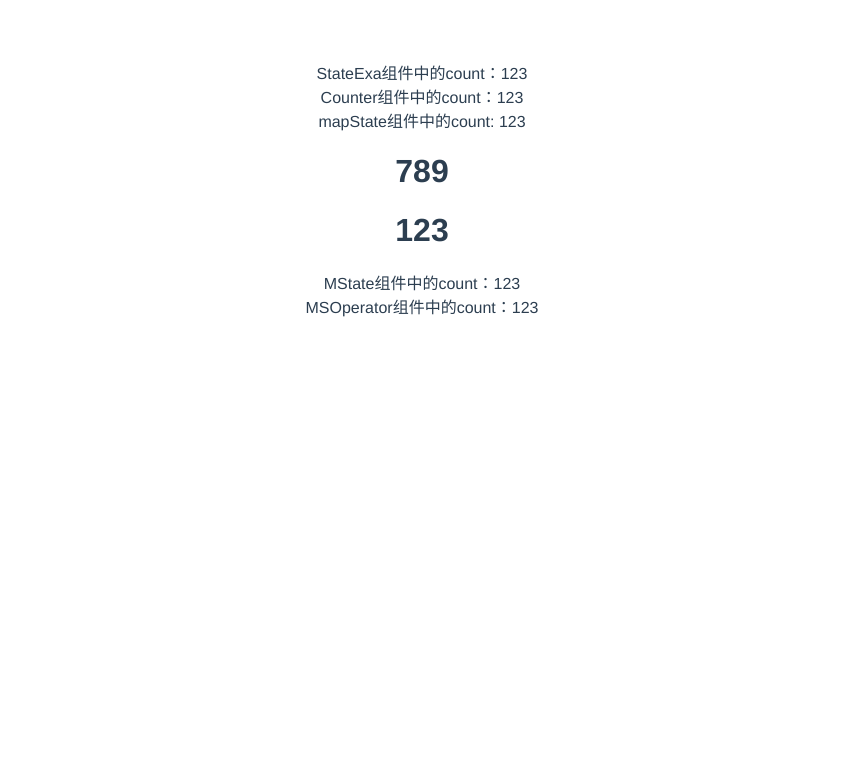
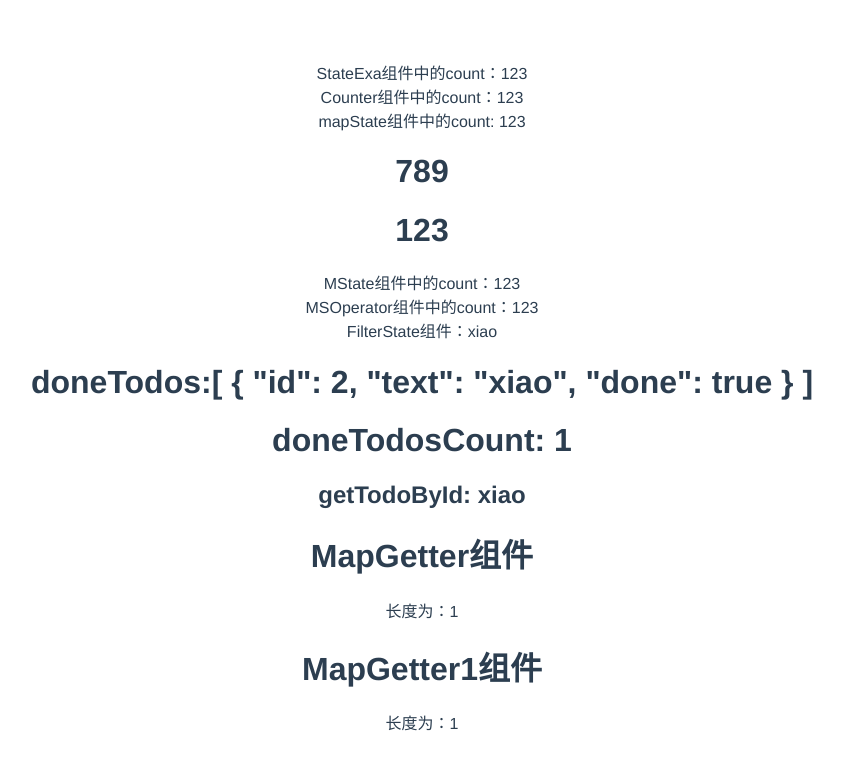
Before and after one commit to bluewater1281/learn-vuex, a Vue app: page / in a window 1280 px wide. Shown: the top 770 px of the page, without its empty margins (218-1061 px from the left). Built offline with nearby package versions, Linux system fonts and the light colour scheme.

Commit message:
学习Getter

```diff
--- a/src/App.vue
+++ b/src/App.vue
@@ -6,16 +6,25 @@
         <MapState />
         <MState />
         <MSOperator />
+        <!--getter-->
+        <FilterState />
+        <MapGetter/>
+        <MapGetter1/>
     </div>
 </template>
 
 <script>
+    /*state*/
     import HelloWorld from './components/state/HelloWorld.vue'
     import StateExa from './components/state/StateExa.vue';
     import Counter from './components/state/Counter.vue';
     import MapState from './components/state/MapState.vue';
     import MState from './components/state/MState.vue';
     import MSOperator from './components/state/MSOperator.vue';
+    /*getter*/
+    import FilterState from './components/getter/FilterState.vue';
+    import MapGetter from './components/getter/MapGetter.vue';
+    import MapGetter1 from './components/getter/MapGetter1.vue';
 
     export default {
         name: 'App',
@@ -25,7 +34,11 @@
             Counter,
             MapState,
             MState,
-            MSOperator
+            MSOperator,
+            //getter
+            FilterState,
+            MapGetter,
+            MapGetter1,
         }
     }
 </script>
--- /dev/null
+++ b/src/components/getter/FilterState.vue
@@ -0,0 +1,25 @@
+<!--FilterState-->
+<template>
+    <div>
+        FilterState组件：{{ doneTodoCount[0].text }}
+        <h1>doneTodos:{{ this.$store.getters.doneTodos }}</h1>
+        <h1>doneTodosCount: {{ this.$store.getters.doneTodosCount }}</h1>
+
+        <h2>getTodoById: {{ this.$store.getters.getTodoById(2)[0].text }}</h2>
+    </div>
+</template>
+
+<script>
+    export default {
+        name: 'FilterState',
+        computed: {
+            doneTodoCount() {
+                return this.$store.state.todos.filter(todo => todo.done);
+            }
+        }
+    }
+</script>
+
+<style>
+
+</style>
--- /dev/null
+++ b/src/components/getter/MapGetter.vue
@@ -0,0 +1,21 @@
+<!--MapGetter-->
+<template>
+    <div>
+        <h1>MapGetter组件</h1>
+        <div>长度为：{{ doneTodosCount }}</div>
+    </div>
+</template>
+
+<script>
+    import { mapGetters } from 'vuex';
+
+    export default {
+        name: 'MapGetter',
+        computed: {
+            ...mapGetters([
+                'doneTodosCount',
+                'anotherGetter',
+            ])
+        }
+    }
+</script>
--- /dev/null
+++ b/src/components/getter/MapGetter1.vue
@@ -0,0 +1,20 @@
+<!--MapGetter1-->
+<template>
+    <div>
+        <h1>MapGetter1组件</h1>
+        <div>长度为：{{ doneCount }}</div>
+    </div>
+</template>
+
+<script>
+    import { mapGetters } from 'vuex';
+
+    export default {
+        name: 'MapGetter',
+        computed: {
+            ...mapGetters({
+                doneCount:'doneTodosCount'
+            })
+        }
+    }
+</script>
--- a/src/main.js
+++ b/src/main.js
@@ -23,6 +23,17 @@ export const store = new Vuex.Store({
             state.count++,
                 state.num++
         }
+    },
+    getters: {
+        doneTodos: (state) => {
+            return state.todos.filter(todo => todo.done);
+        },
+        doneTodosCount: (state,getters) => {
+            return getters.doneTodos.length;
+        },
+        getTodoById: (state) => (id) => {
+            return state.todos.filter(todo => todo.id = id);
+        }
     }
 })
 //store.commit('increment');
```
